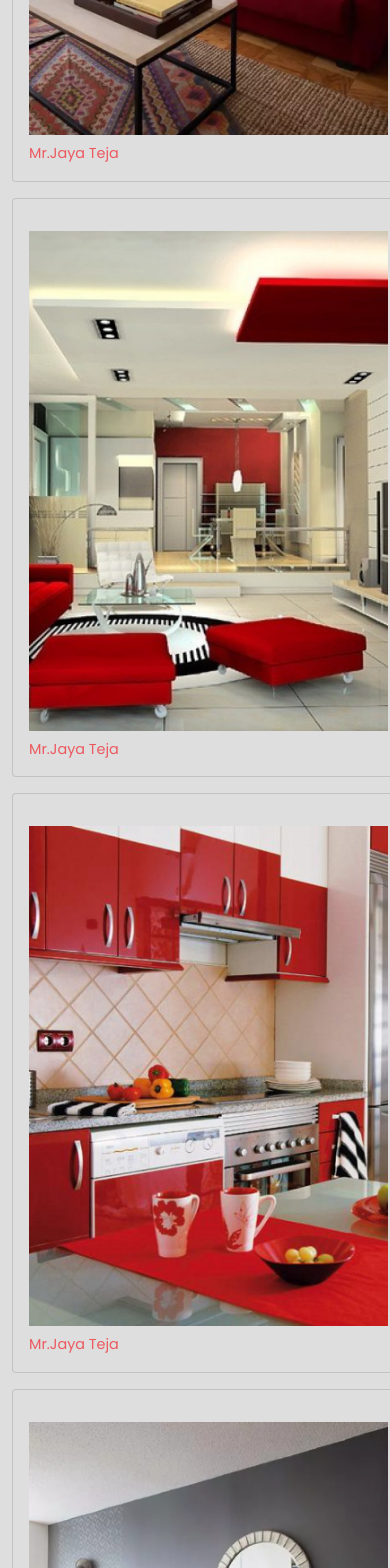
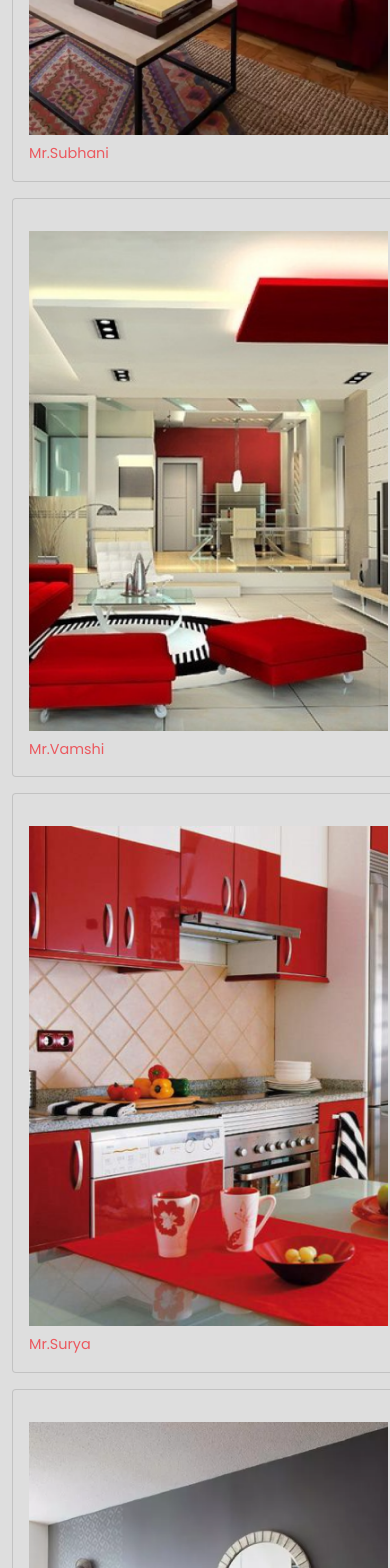
Before and after one commit to itsjayateja/Culture-Concept, a React (Create React App) app in the folder cultureconcept/: page /projects in a window 390 px wide. Shown: the part 1500-3068 px from the top of the page. Built offline with nearby package versions, Linux system fonts and the light colour scheme.

Commit message:
zoom effects

```diff
--- a/cultureconcept/src/pages/Homepage.css
+++ b/cultureconcept/src/pages/Homepage.css
@@ -238,7 +238,7 @@ hr{
 }
 .Slide-image{
 filter: grayscale(100%);
-transition: tranform 5s ease-in-out;
+transition: transform 0.5s ease-in-out;
 }
 .Slide-image:hover{
 filter: grayscale(0%);
--- a/cultureconcept/src/pages/Homepage.js
+++ b/cultureconcept/src/pages/Homepage.js
@@ -526,44 +526,52 @@ const Homepage = () => {
           <div className="container">
             <div className="row">
               <div
-                className="col-lg-3 col-md-6 col-sm-12 card"
+                className="col-lg-3 col-md-6 col-sm-12"
                 data-aos="zoom-in-right"
               >
+                {/* <div className="wrapper"> */}
                 <img
                   src={Slide1}
                   className="Slide-image w-100"
                   alt="Projects"
                 />
+                {/* </div> */}
               </div>
               <div
-                className="col-lg-3 col-md-6 col-sm-12 card"
+                className="col-lg-3 col-md-6 col-sm-12"
                 data-aos="zoom-in-right"
               >
+                {/* <div className="wrapper"> */}
                 <img
                   src={Slide2}
                   className="Slide-image w-100"
                   alt="Projects"
                 />
+                {/* </div> */}
               </div>
               <div
-                className="col-lg-3 col-md-6 col-sm-12 card"
+                className="col-lg-3 col-md-6 col-sm-12"
                 data-aos="zoom-in-right"
               >
+                {/* <div className="wrapper"> */}
                 <img
                   src={Slide3}
                   className="Slide-image w-100"
                   alt="Projects"
                 />
+                {/* </div> */}
               </div>
               <div
-                className="col-lg-3 col-md-6 col-sm-12 card"
+                className="col-lg-3 col-md-6 col-sm-12"
                 data-aos="zoom-in-right"
               >
+                {/* <div className="wrapper"> */}
                 <img
                   src={Slide4}
                   className="Slide-image w-100"
                   alt="Projects"
                 />
+                {/* </div> */}
               </div>
             </div>
           </div>
--- a/cultureconcept/src/pages/Projects.js
+++ b/cultureconcept/src/pages/Projects.js
@@ -65,7 +65,7 @@ const Projects = () => {
                   className="Slide-image w-100"
                   alt="Projects"
                 />
-                <div className="Service-name1">Mr.Jaya Teja</div>
+                <div className="Service-name1">Mr.Subhani</div>
               </div>
             </div>
             <div
@@ -78,7 +78,7 @@ const Projects = () => {
                   className="Slide-image w-100"
                   alt="Projects"
                 />
-                <div className="Service-name1">Mr.Jaya Teja</div>
+                <div className="Service-name1">Mr.Vamshi</div>
               </div>
             </div>
             <div
@@ -91,7 +91,7 @@ const Projects = () => {
                   className="Slide-image w-100"
                   alt="Projects"
                 />
-                <div className="Service-name1">Mr.Jaya Teja</div>
+                <div className="Service-name1">Mr.Surya</div>
               </div>
             </div>
             <div
@@ -104,7 +104,7 @@ const Projects = () => {
                   className="Slide-image w-100"
                   alt="Projects"
                 />
-                <div className="Service-name1">Mr.Jaya Teja</div>
+                <div className="Service-name1">Mr.Mahesh</div>
               </div>
             </div>
             <div
@@ -117,7 +117,7 @@ const Projects = () => {
                   className="Slide-image w-100"
                   alt="Projects"
                 />
-                <div className="Service-name1">Mr.Jaya Teja</div>
+                <div className="Service-name1">Mr.Shyam</div>
               </div>
             </div>
           </div>
@@ -158,7 +158,7 @@ const Projects = () => {
                   className="Slide-image w-100"
                   alt="Projects"
                 />
-                <div className="Service-name1">Sixpep</div>
+                <div className="Service-name1">yrall</div>
               </div>
             </div>
             <div
@@ -171,7 +171,7 @@ const Projects = () => {
                   className="Slide-image w-100"
                   alt="Projects"
                 />
-                <div className="Service-name1">Sixpep</div>
+                <div className="Service-name1">Prasad Fashions</div>
               </div>
             </div>
             <div
@@ -184,7 +184,7 @@ const Projects = () => {
                   className="Slide-image w-100"
                   alt="Projects"
                 />
-                <div className="Service-name1">Sixpep</div>
+                <div className="Service-name1">Decooders</div>
               </div>
             </div>
           </div>
```
Also changed, not shown: cultureconcept/src/pages/Projects.css (line endings or trailing spaces).
